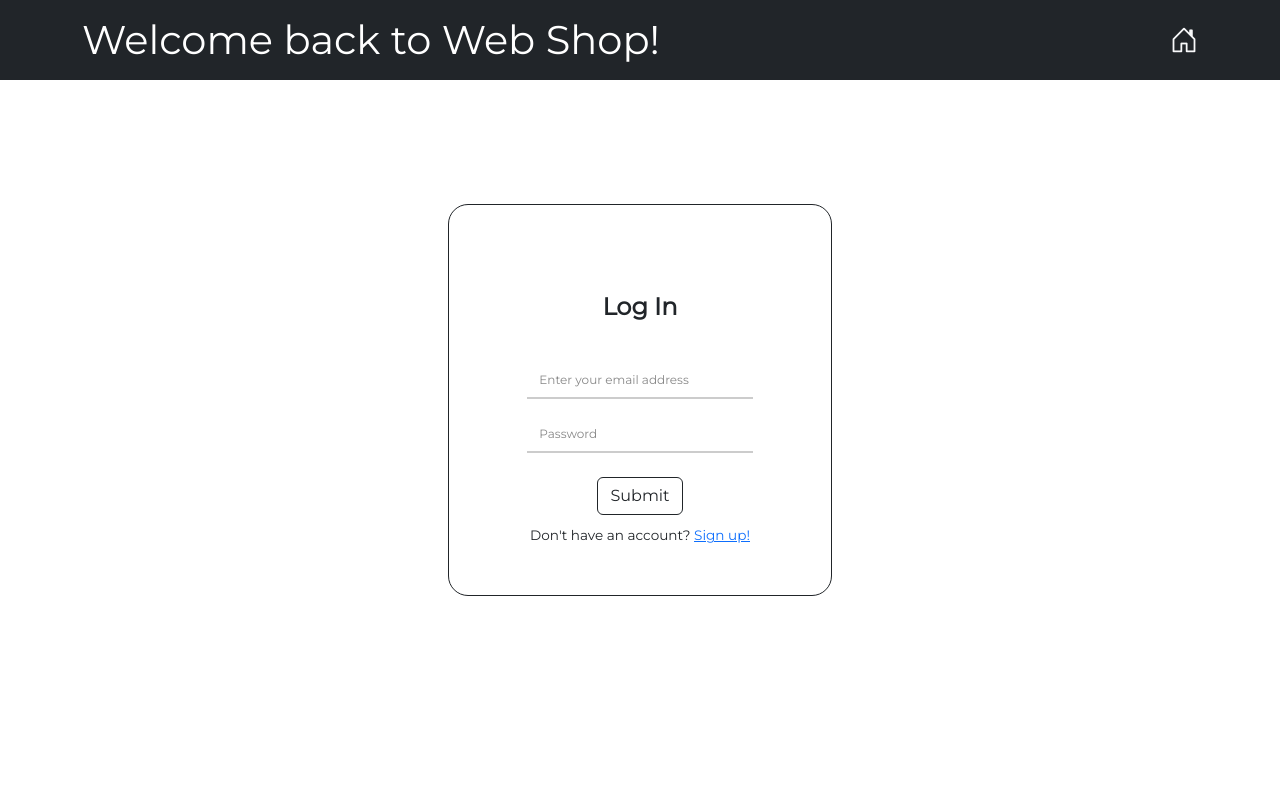
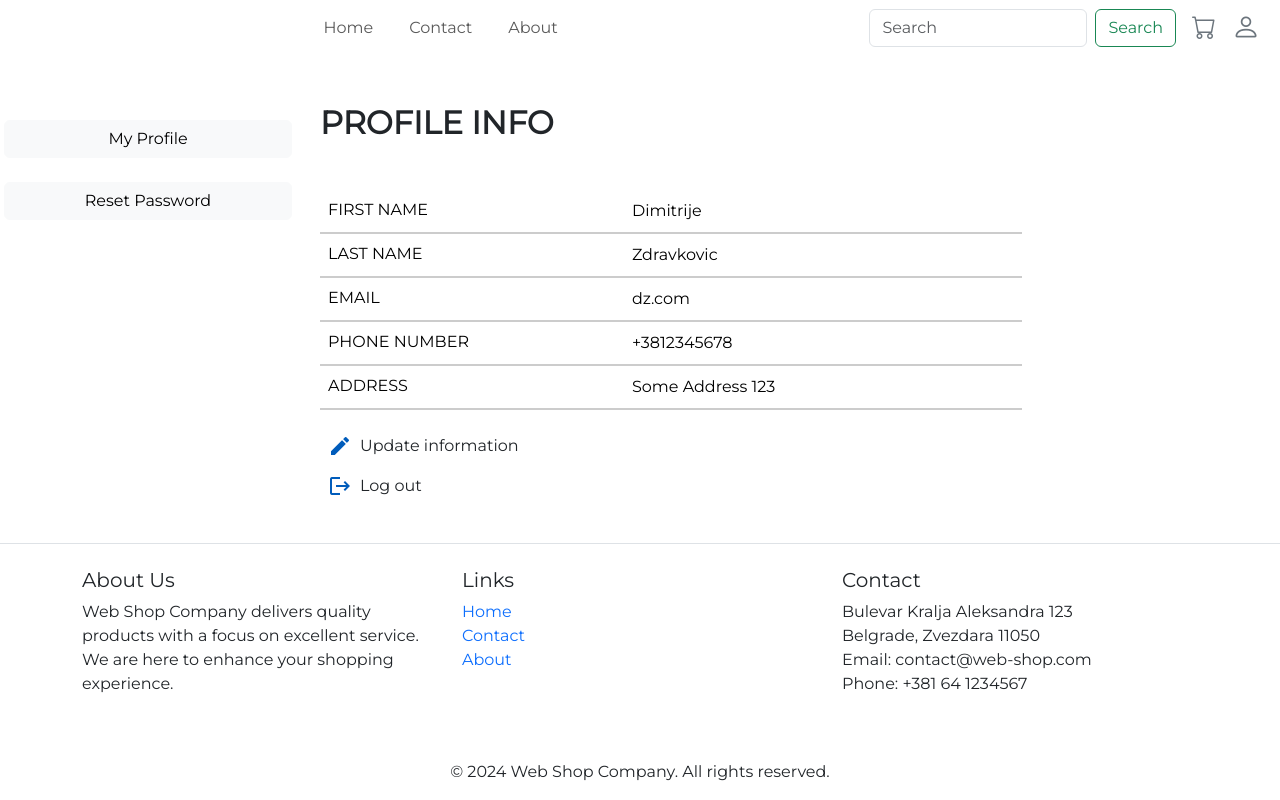
Before and after one commit to ZdravDim/Web-Shop-Angular, an Angular app: page /profile in a window 1280 px wide. Before the commit this address led to /login. Built offline with nearby package versions, Linux system fonts and the light colour scheme.

Commit message:
work on profile page

```diff
--- a/src/app/interfaces/user.ts
+++ b/src/app/interfaces/user.ts
@@ -17,5 +17,5 @@ export interface UserInterface {
 export interface UserServiceInterface {
     signup(userData: UserInterface): boolean;
     login(email: string, password: string): boolean;
-    changeData(userData: UserInterface): boolean;
+    updateUser(email: string, userData: UserInterface): boolean;
 }
--- a/src/app/pages/profile/profile.component.html
+++ b/src/app/pages/profile/profile.component.html
@@ -1,55 +1,59 @@
 <div class="container-fluid d-flex px-0">
-  <div class="sidebar d-flex flex-column p-5">
+  <div class="row w-100 d-flex justify-content-center">
+    <div class="col-sm d-flex flex-column p-3" style="max-width: 320px;">
       <button class="btn btn-light option" (click)="showSection('profile')">My Profile</button><br>
-    <button class="btn btn-light option" (click)="showSection('resetPassword')">Reset Password</button>
+      <button class="btn btn-light option mb-3" (click)="showSection('resetPassword')">Reset Password</button>
     </div>
 
-  <div class="content flex-grow-1 p-5">
-    <div *ngIf="currentSection === 'profile'">
-      <h2 class="mb-5 fw-bold">PROFILE INFO</h2>
-      <table class="table mt-5 w-75">
+    <div class="col-sm d-flex">
+      <div *ngIf="currentSection === 'profile'" class="w-100">
+        <h2 class="mb-2 mb-sm-5 fw-bold text-center text-sm-start">PROFILE INFO</h2>
+        <table class="table mx-auto mx-sm-0 mt-3 mt-sm-5 w-75" style="max-width: 900px;">
           <tbody>
             <tr>
               <td>FIRST NAME</td>
-            <td><input placeholder="{{user.firstname}}" [disabled]="!updatesEnabled"></td>
+              <td><input #firstname value="{{user.firstname}}" [disabled]="!updatesEnabled"></td>
             </tr>
             <tr>
               <td>LAST NAME</td>
-            <td><input placeholder="{{user.lastname}}" [disabled]="!updatesEnabled"></td>
+              <td><input #lastname value="{{user.lastname}}" [disabled]="!updatesEnabled"></td>
             </tr>
             <tr>
               <td>EMAIL</td>
-            <td><input placeholder="{{user.email}}" [disabled]="!updatesEnabled"></td>
+              <td><input #email value="{{user.email}}" [disabled]="!updatesEnabled"></td>
             </tr>
             <tr>
               <td>PHONE NUMBER</td>
-            <td><input placeholder="{{user.phone}}" [disabled]="!updatesEnabled"></td>
+              <td><input #phone value="{{user.phone}}" [disabled]="!updatesEnabled"></td>
             </tr>
             <tr>
               <td>ADDRESS</td>
-            <td><input placeholder="{{user.address}}" [disabled]="!updatesEnabled"></td>
+              <td><input #address value="{{user.address}}" [disabled]="!updatesEnabled"></td>
             </tr>
           </tbody>
         </table>
-      <div class="d-flex justify-content-start" *ngIf="updatesEnabled">
+        <div class="d-flex justify-content-start max-width-400 mx-auto mx-sm-0" *ngIf="updatesEnabled">
           <button class="btn btn-outline-danger me-2" (click)="cancelUpdate()">Cancel</button>
           <button class="btn btn-outline-dark" (click)="applyUpdates()" type="submit">Apply changes</button>
         </div>
-      <div *ngIf="updatesEnabled === false">
+        <div *ngIf="updatesEnabled === false" class="d-flex align-items-center max-width-400 mx-auto mx-sm-0">
           <button mat-icon-button color="primary" (click)="enableUpdate()">
-          <mat-icon>edit</mat-icon>
+            <mat-icon class="mb-2">edit</mat-icon>
           </button>
-        <p class="d-inline-flex mb-1">Update information</p><br>
+          <p class="d-inline-flex mb-0">Update information</p><br>
         </div>
 
+        <div class="d-flex align-items-center max-width-400 mx-auto mx-sm-0">
           <button mat-icon-button color="primary" (click)="logOut()">
-        <mat-icon>logout</mat-icon>
+            <mat-icon class="mb-1">logout</mat-icon>
           </button>
-      <p class="d-inline-flex">Log out</p><br>
+          <p class="d-inline-flex mb-0">Log out</p><br>
         </div>
 
-    <div *ngIf="currentSection === 'resetPassword'" class="w-100 align-items-start">
-      <h2 class="mb-5 fw-bold">RESET PASSWORD</h2>
+      </div>
+
+      <div *ngIf="currentSection === 'resetPassword'" class="w-100 d-flex flex-column align-items-center align-items-sm-start">
+        <h2 class="mb-3 mb-sm-5 fw-bold">RESET PASSWORD</h2>
         <div class="mb-4 form-group">
           <input type="password" class="form-control" placeholder="OLD PASSWORD" id="oldPassword" [(ngModel)]="oldPassword" name="oldPassword" required>
         </div>
@@ -68,3 +72,4 @@
       </div>
     </div>
   </div>
+</div>
--- a/src/app/pages/profile/profile.component.scss
+++ b/src/app/pages/profile/profile.component.scss
@@ -2,11 +2,16 @@ tr {
     border-bottom: 2px solid #ccc;
 }
 
+td {
+    min-width: 160px;
+}
+
 .form-group {
-    width: 50%;
+    width: 90%;
+    max-width: 350px;
     text-align: left;
     color: rgb(81, 81, 81);
-    font-size: 1rem;
+    font-size: 10rem;
 
     input {
         border-bottom: 2px solid #ccc;
@@ -17,9 +22,20 @@ tr {
     }
 }
 
+@media screen and (max-width: 800px) {
+    .form-group {
+        width: 60%;
+    }
+}
+
+input:disabled {
+    color: #000000;
+}
+
 input {
     border: none;
     border-radius: 0%;
+    color: #0d6efd;
     background-color: white;
     &:focus {
         outline: none;
@@ -31,6 +47,6 @@ input {
     color: #888;
 }
 
-.mat-icon-button {
-    margin-bottom: 2px;
+.max-width-400 {
+    max-width: 400px;
 }
--- a/src/app/pages/profile/profile.component.ts
+++ b/src/app/pages/profile/profile.component.ts
@@ -1,10 +1,11 @@
-import { Component } from '@angular/core';
+import { Component, ViewChild, ElementRef } from '@angular/core';
 import { Router, RouterModule } from '@angular/router';
 import { MatButtonModule } from '@angular/material/button';
 import { MatIconModule } from '@angular/material/icon';
 import { UserService } from '../../services/user.service';
 import { CommonModule } from '@angular/common';
 import { FormsModule } from '@angular/forms';
+import { UserInterface } from '../../interfaces/user';
 
 @Component({
   selector: 'app-profile',
@@ -15,7 +16,13 @@ import { FormsModule } from '@angular/forms';
 })
 export class ProfileComponent {
 
-  protected user;
+  @ViewChild('firstname') firstname!: ElementRef;
+  @ViewChild('lastname') lastname!: ElementRef;
+  @ViewChild('email') email!: ElementRef;
+  @ViewChild('phone') phone!: ElementRef;
+  @ViewChild('address') address!: ElementRef;
+
+  protected user: UserInterface;
 
   currentSection: string = 'profile';
   updatesEnabled: boolean = false;
@@ -37,7 +44,6 @@ export class ProfileComponent {
   }
 
   enableUpdate(): void {
-    // TODO ...s
     this.updatesEnabled = true;
   }
 
@@ -46,12 +52,33 @@ export class ProfileComponent {
   }
 
   cancelUpdate(): void {
-    // TODO ...
+    this.firstname.nativeElement.value = this.user.firstname;
+    this.lastname.nativeElement.value = this.user.lastname;
+    this.email.nativeElement.value = this.user.email;
+    this.phone.nativeElement.value = this.user.phone;
+    this.address.nativeElement.value = this.user.address
+
     this.updatesEnabled = false;
   }
 
   applyUpdates(): void {
-    // TODO ...
+    // TODO: handle empty fields and errors
+    const tempMail = this.email.nativeElement.value;
+
+    this.user = {
+      firstname: this.firstname.nativeElement.value,
+      lastname: this.lastname.nativeElement.value,
+      email: this.email.nativeElement.value,
+      phone: this.phone.nativeElement.value,
+      address: this.address.nativeElement.value,
+      password: this.user.password,
+      createdAt: this.user.createdAt,
+      orders: this.user.orders,
+      cart: this.user.cart
+    }
+
+    this.userService.updateUser(tempMail, this.user);
+
     this.updatesEnabled = false;
   }
 
@@ -60,6 +87,8 @@ export class ProfileComponent {
   }
 
   resetPassword() {
+    this.someFieldsAreEmpty = this.passwordNotMatching = this.passwordChanged = false;
+
     if (this.oldPassword === "" || this.newPassword === "") {
       this.someFieldsAreEmpty = true;
       return;
@@ -70,5 +99,4 @@ export class ProfileComponent {
       // success notification
     } else this.passwordNotMatching = true;
   }
-
 }
--- a/src/app/services/user.service.ts
+++ b/src/app/services/user.service.ts
@@ -9,9 +9,11 @@ import { Size } from '../enums/product';
 
 export class UserService implements UserServiceInterface {
 
-  constructor() {}
+  constructor() {
+    this.currentUser = this.userList[0]; // TODO: remove
+  }
 
-  private userLoggedIn: boolean = false;
+  private userLoggedIn: boolean = true; // TODO: change to false
 
   private currentUser: UserInterface = {
     firstname: "",
@@ -66,9 +68,9 @@ export class UserService implements UserServiceInterface {
     return false;
   }
 
-  changeData(userData: UserInterface): boolean {
+  updateUser(email: string, userData: UserInterface): boolean {
     for (const user of this.userList) {
-      if (userData.email === user.email) {
+      if (userData.email === email) {
         Object.assign(user, userData);
         return true;
       }
```
Lines whose indentation alone changed are shown as unchanged.
